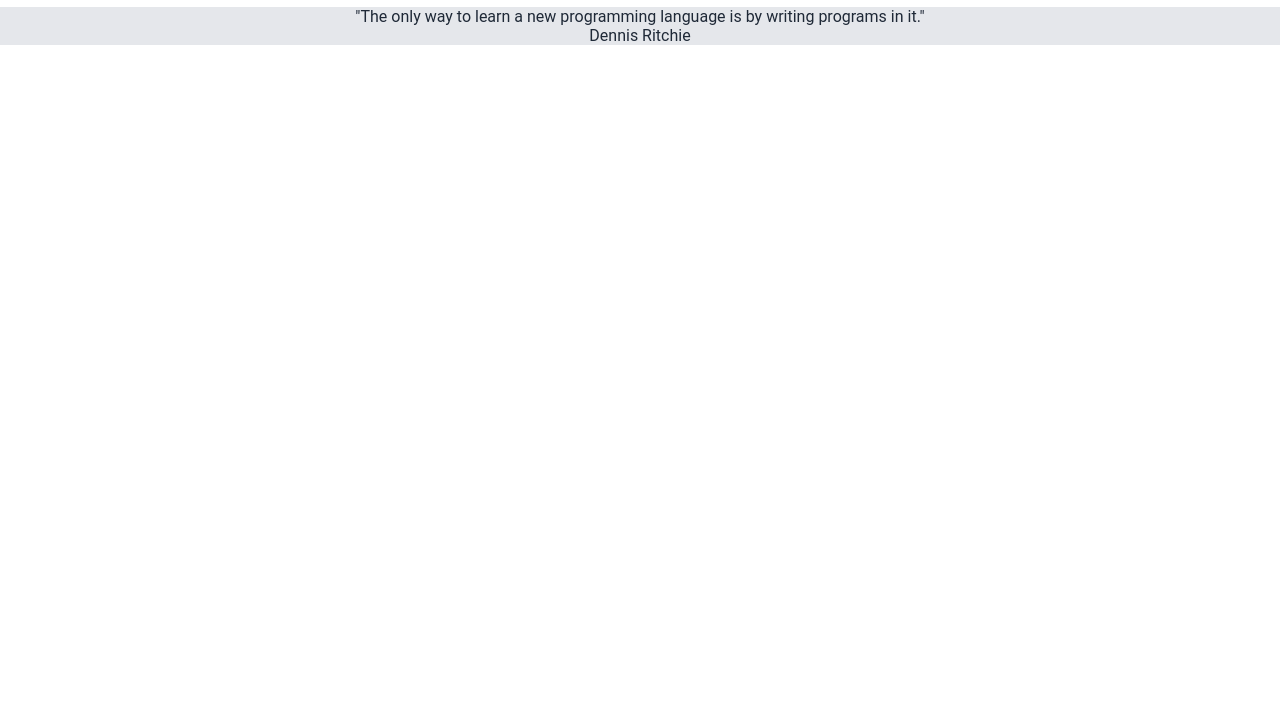
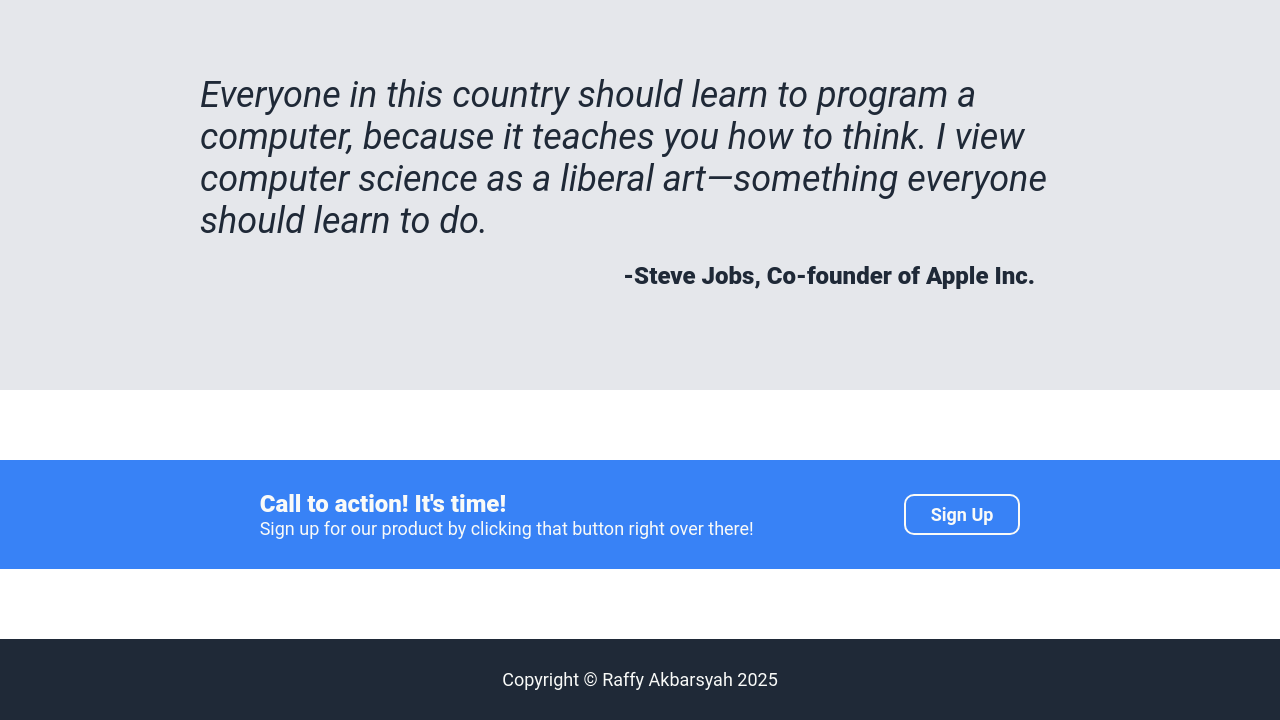
Before and after one commit to raffyakbarsyah/project-flexbox, a plain HTML site: page index.html in a window 1280 px wide. Shown: the part 868-1588 px from the top of the page. Before the commit the page ends 913 px from the top, so only its background shows below. Drawn offline with Linux system fonts and the light colour scheme.

Commit message:
Project Finished. Added Call to Action Container and Footer

```diff
--- a/index.html
+++ b/index.html
@@ -9,19 +9,19 @@
   <div class="header">
     <nav class="header-nav">
       <div class="logo-container">
-        <a class="header-logo">Header Logo</a>
+        <a class="header-logo">CodeCraze</a>
       </div>
       <div class="link-container">
-        <a class="header-link header-link-one">header link one</a>
-        <a class="header-link header-link-two">header link two</a>
-        <a class="header-link header-link-three">header link three</a>
+        <a class="header-link header-link-one">Dashboard</a>
+        <a class="header-link header-link-two">Courses</a>
+        <a class="header-link header-link-three">Profile</a>
       </div>
     </nav>
 
     <div class="hero">
       <div class="hero-texts">
-        <div class="hero-main">This website is awesome</div>
-        <div class="hero-secondary">This website has some subtext that goes here under the main title. It's a smaller font and the color is lower contrast.</div>
+        <div class="hero-main">Master Code. <br>Build the Future.</div>
+        <div class="hero-secondary">Learn to program with interactive lessons, real-world projects, and expert support. Whether you're just starting or leveling up, gain the skills to create apps, websites, and more.</div>
         <div><button class="sign-up">Sign Up</button></div>
       </div>
       <img src="/images/image-hero.jpg" class="image-hero">
@@ -51,8 +51,18 @@
   </div>
 
   <div class="quote-container">
-    <div class="quote-text">"The only way to learn a new programming language is by writing programs in it."</div>
-    <div class="quote-author">Dennis Ritchie</div>
+    <div class="quote-text">Everyone in this country should learn to program a computer, because it teaches you how to think. I view computer science as a liberal art—something everyone should learn to do.</div>
+    <div class="quote-author">-Steve Jobs, Co-founder of Apple Inc.</div>
   </div>
+
+  <div class="call-to-action-container">
+    <div class="call-to-action-text">
+      <div class="call-to-action-title">Call to action! It's time!</div>
+      <div class="call-to-action-subtitle">Sign up for our product by clicking that button right over there!</div>
+    </div>
+    <button class="call-to-action-button">Sign Up</button>
+  </div>
+
+  <div class="footer">Copyright © Raffy Akbarsyah 2025</div>
 </body>
 </html>
--- a/style.css
+++ b/style.css
@@ -27,7 +27,7 @@
   font-size: 18px;
   display: flex;
   justify-content: space-between;
-  gap: 20px;
+  gap: 30px;
 }
 
 .hero{
@@ -52,13 +52,12 @@
   flex-direction: row;
   display: flex;
   justify-content: flex-start;
-  margin-right: 250px;
 }
 
 .hero-secondary {
   color: #E5E7EB;
   font-size: 18px;
-  margin-right: 250px;
+  margin-right: 150px;
   text-align: justify;
 }
 
@@ -108,9 +107,72 @@
 .quote-container {
   background-color: #e5e7eb;
   color: #1F2937;
-  margin-top: 10px;
+  margin-top: 70px;
+  display: flex;
+  flex-direction: column;
+  padding: 10px 200px;
+  justify-content: center;
+
+}
+
+.quote-text{
+  font-size: 36px;
+  font-weight: light;
+  font-style: italic;
+  color: #1F2937;
+  padding-top: 90px;
+  padding-bottom: 20px;
+}
+
+.quote-author{
+  text-align: right;
+  padding-right: 45px;
+  color: #1F2937;
+  font-weight: 900;
+  font-size: 24px;
+  padding-bottom: 90px
+}
+
+.call-to-action-container{
+  background-color: #3882F6;
+  display: flex;
   justify-content: center;
   align-items: center;
-  display: flex;
-  flex-direction: column;
+  gap: 150px;
+  margin-top: 70px;
+  margin-bottom: 70px;
+  padding: 10px 200px;
+  padding-top: 30px;
+  padding-bottom: 30px;
 }
+
+.call-to-action-title{
+  color: #F9FAF8;
+  font-size: 24px;
+  font-weight: 900;
+}
+
+.call-to-action-subtitle{
+  color: #F9FAF8;
+  font-size: 18px;
+  font-weight: light;
+}
+
+.call-to-action-button{
+  background-color: transparent;
+  border: 2px solid #F9FAF8;
+  color: #F9FAF8;
+  font-size: 18px;
+  border-radius: 10px;
+  font-weight: 600;
+  padding: 8px 25px;
+}
+
+.footer{
+  background-color: #1F2937;
+  font-size: 18px;
+  color: #F9FAF8;
+  padding-top: 30px;
+  padding-bottom: 30px;
+  text-align: center;
+}
```
